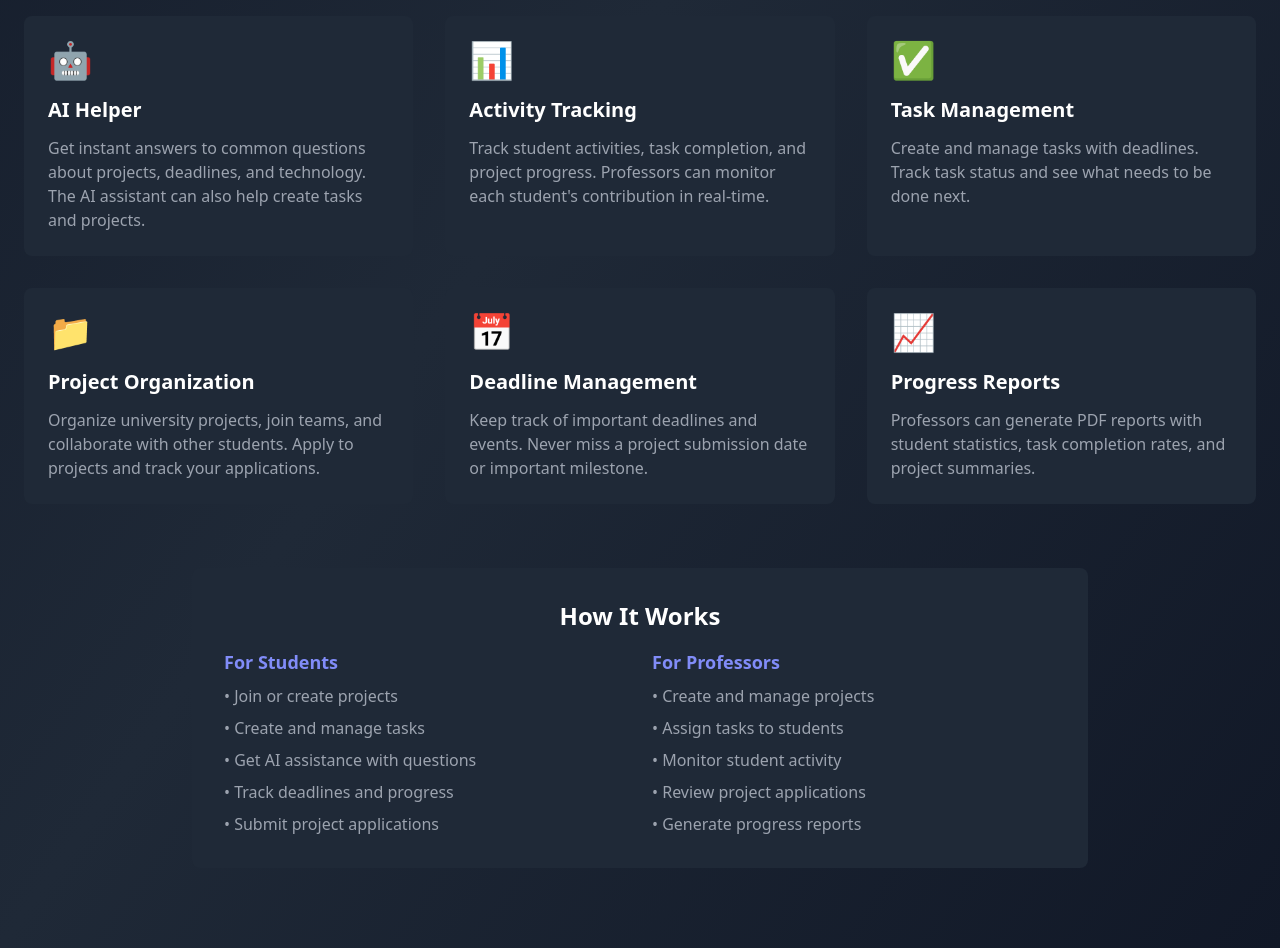
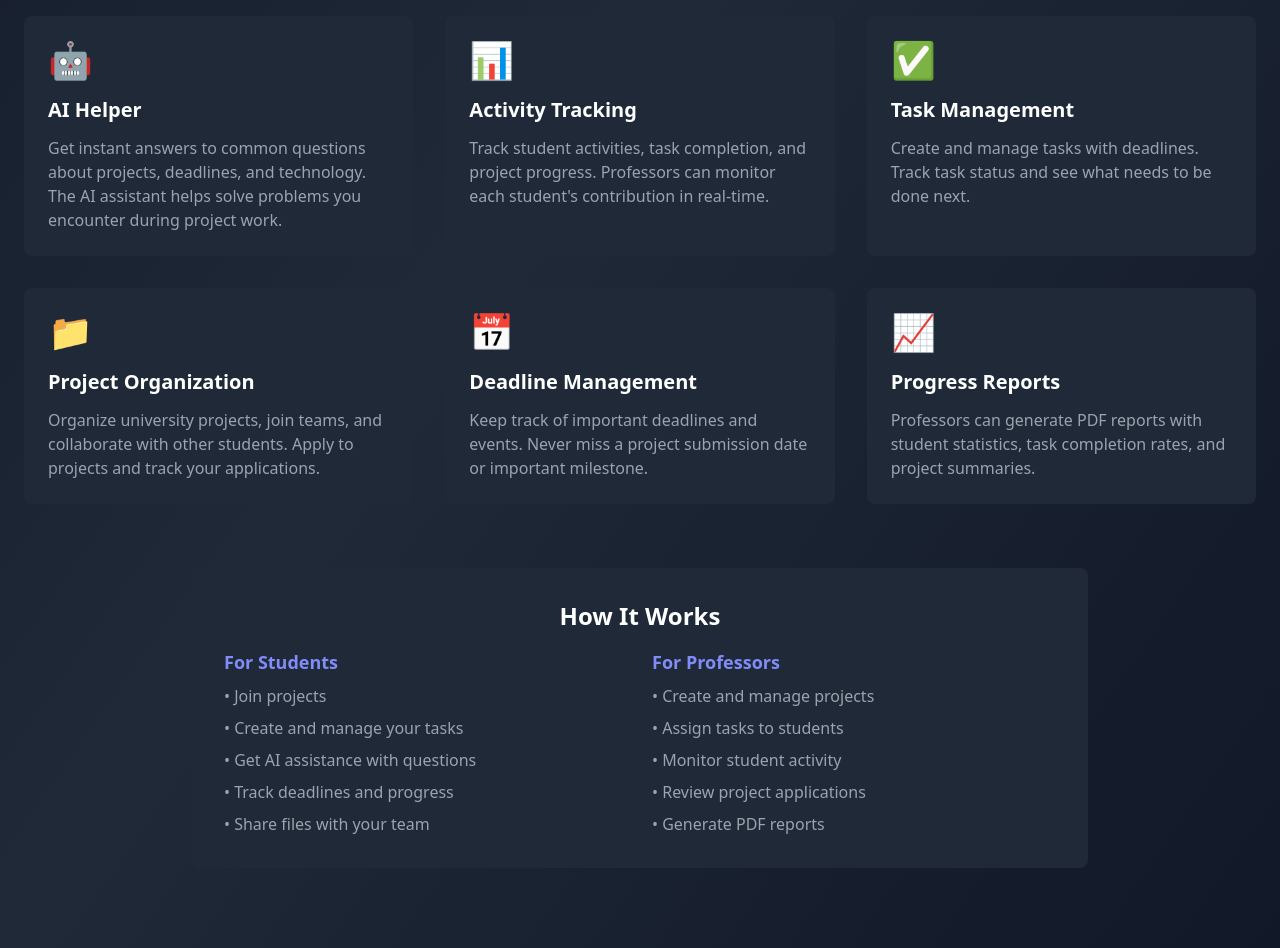
Before and after one commit to PatrikF1/frontend-ProjectPartner, a Vue app: page /home in a window 1280 px wide. Shown: the part 880-1828 px from the top of the page. Built offline with nearby package versions, Linux system fonts and the light colour scheme; no server answers.

Commit message:
upute ispravljene

```diff
--- a/src/views/FAQ.vue
+++ b/src/views/FAQ.vue
@@ -102,7 +102,7 @@ var faqs = [
   {
     question: 'What can the AI Helper do?',
     answer:
-      'The AI can answer questions about your projects, help with deadlines, suggest task priorities, and help solve problems you encounter.',
+      'The AI can answer questions about your projects, help with deadlines, and provide recommendations and solutions for problems you encounter during project work.',
   },
   {
     question: 'What can my professor see?',
@@ -121,7 +121,12 @@ var faqs = [
   {
     question: 'What is the difference between student and admin?',
     answer:
-      '<strong>Students</strong> join projects, submit applications, and create tasks. <strong>Admins (professors)</strong> create projects, approve applications, and generate reports.',
+      '<strong>Students</strong> join projects, submit applications, and create their own tasks. <strong>Admins (professors)</strong> create projects, assign tasks to students, approve applications, and generate PDF reports.',
+  },
+  {
+    question: 'How do I share files with my team?',
+    answer:
+      'Go to <strong>Projects</strong> page, find your project, and click "Add Link". You can add links to GitHub repositories, Google Drive, Dropbox, or any other file sharing service. All team members can see and access these links.',
   },
 ]
 </script>
--- a/src/views/Home.vue
+++ b/src/views/Home.vue
@@ -51,7 +51,7 @@
           <h3 class="text-xl font-semibold mb-3">AI Helper</h3>
           <p class="text-gray-400">
             Get instant answers to common questions about projects, deadlines, and technology. The
-            AI assistant can also help create tasks and projects.
+            AI assistant helps solve problems you encounter during project work.
           </p>
         </div>
 
@@ -107,11 +107,11 @@
           <div>
             <h4 class="text-lg font-semibold text-indigo-400 mb-2">For Students</h4>
             <ul class="text-gray-400 space-y-2">
-              <li>• Join or create projects</li>
-              <li>• Create and manage tasks</li>
+              <li>• Join projects</li>
+              <li>• Create and manage your tasks</li>
               <li>• Get AI assistance with questions</li>
               <li>• Track deadlines and progress</li>
-              <li>• Submit project applications</li>
+              <li>• Share files with your team</li>
             </ul>
           </div>
           <div>
@@ -121,7 +121,7 @@
               <li>• Assign tasks to students</li>
               <li>• Monitor student activity</li>
               <li>• Review project applications</li>
-              <li>• Generate progress reports</li>
+              <li>• Generate PDF reports</li>
             </ul>
           </div>
         </div>
```
